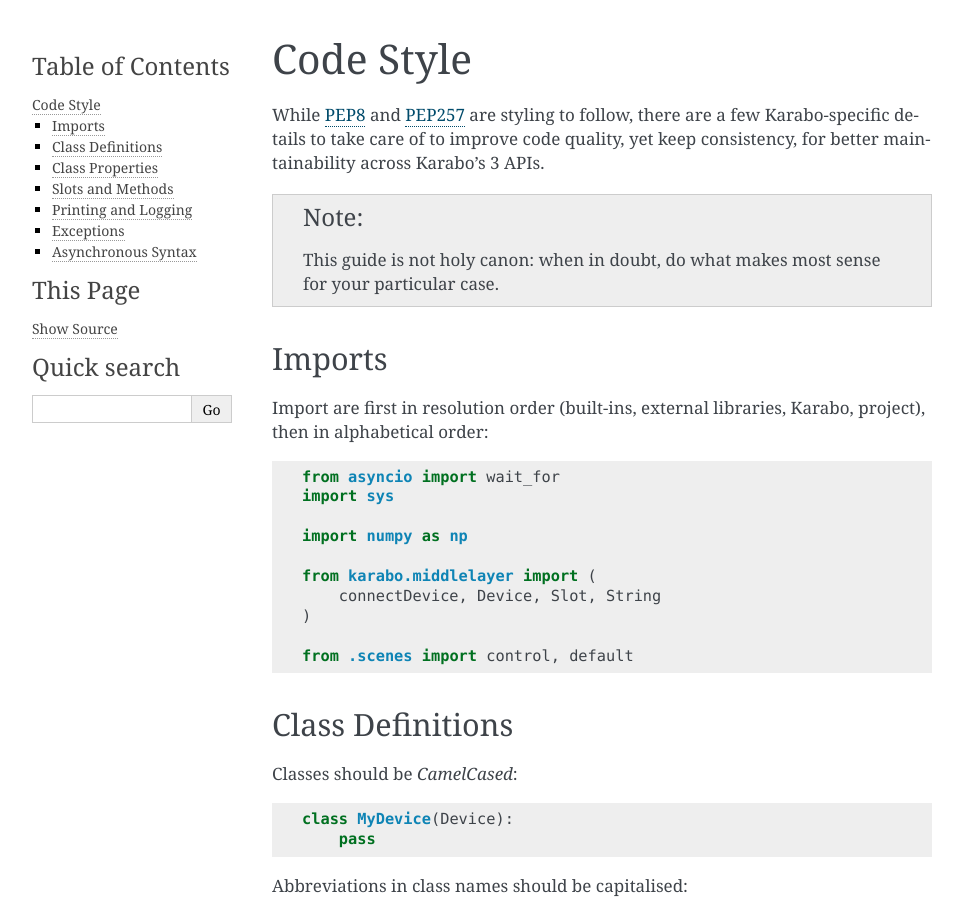
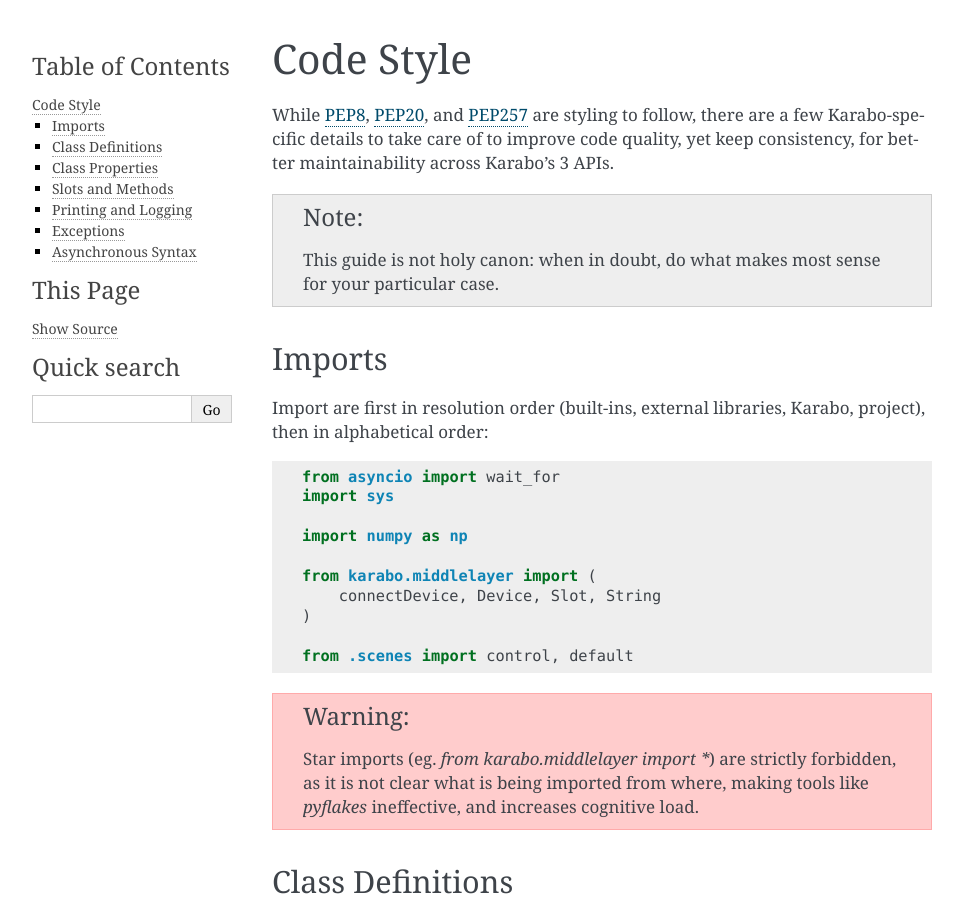
Before and after one commit to European-XFEL/howToMiddlelayer, a Sphinx documentation site: the page built from source/chap1/code_style.rst, in a window 1280 px wide and 900 px high. Shown: the whole window, without its empty margins (148-1111 px from the left). Built offline with Sphinx 7.4.7, drawn with Linux system fonts in a browser that asks for light colours.

Commit message:
Add rule on star imports

```diff
--- a/source/chap1/code_style.rst
+++ b/source/chap1/code_style.rst
@@ -1,8 +1,8 @@
 Code Style
 ==========
-While PEP8_ and PEP257_ are styling to follow, there are a few Karabo-specific
-details to take care of to improve code quality, yet keep consistency, for
-better maintainability across Karabo's 3 APIs.
+While PEP8_, PEP20_, and PEP257_ are styling to follow, there are a few
+Karabo-specific details to take care of to improve code quality, yet keep
+consistency, for better maintainability across Karabo's 3 APIs.
 
 .. note::
     This guide is not holy canon: when in doubt, do what makes most sense for
@@ -25,6 +25,12 @@ project), then in alphabetical order:
    )
 
    from .scenes import control, default
+
+.. warning::
+   Star imports (eg. `from karabo.middlelayer import *`) are strictly forbidden,
+   as it is not clear what is being imported from where, making tools like *pyflakes*
+   ineffective, and increases cognitive load.
+
 
 Class Definitions
 -----------------
@@ -181,4 +187,5 @@ If you stumble upon older syntax, then follow the style of the project.
 You can always create a separate merge request that refactors its syntax.
 
 .. _PEP8: https://www.python.org/dev/peps/pep-0008/
+.. _PEP20: https://www.python.org/dev/peps/pep-0020/
 .. _PEP257: https://www.python.org/dev/peps/pep-0257/
```
